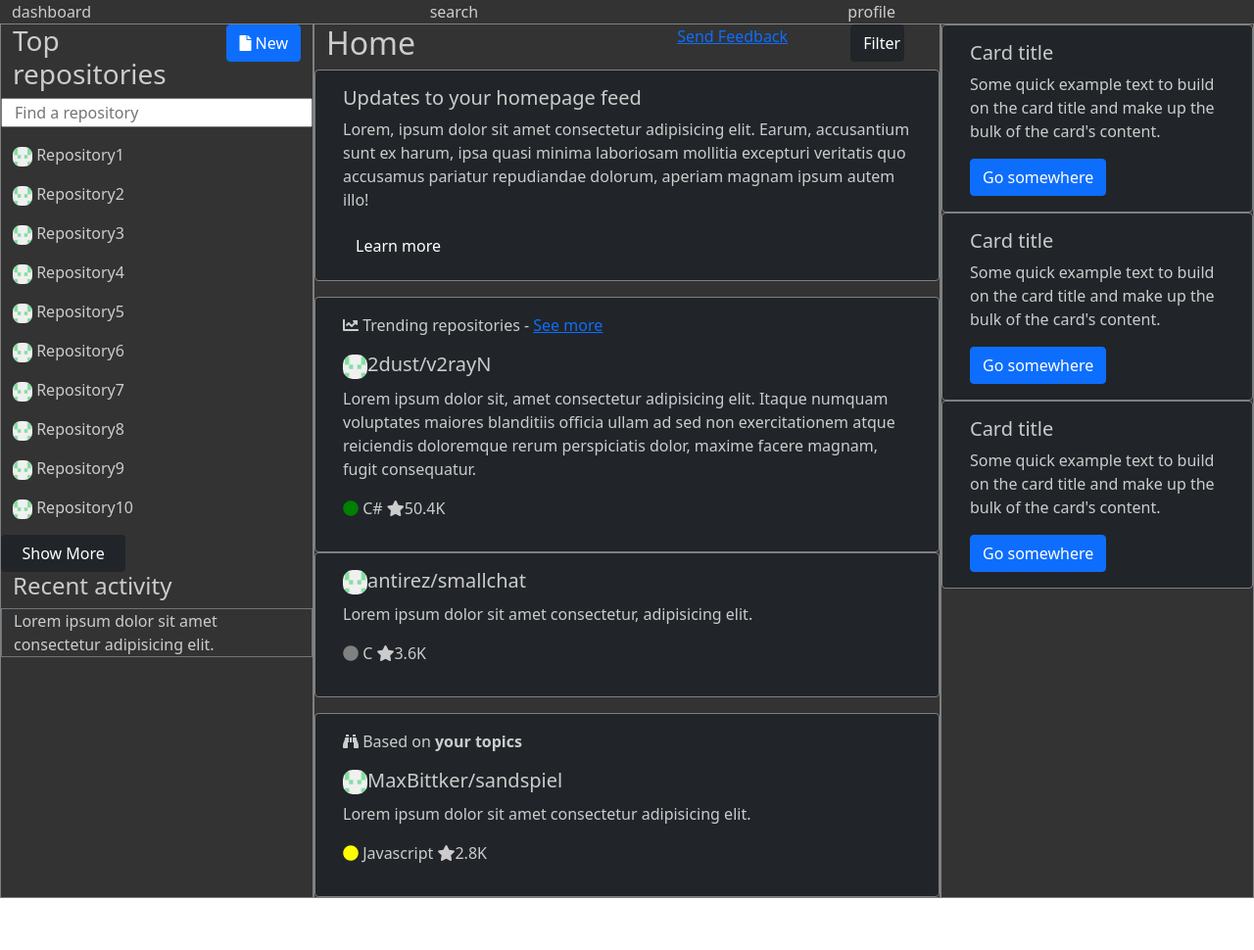
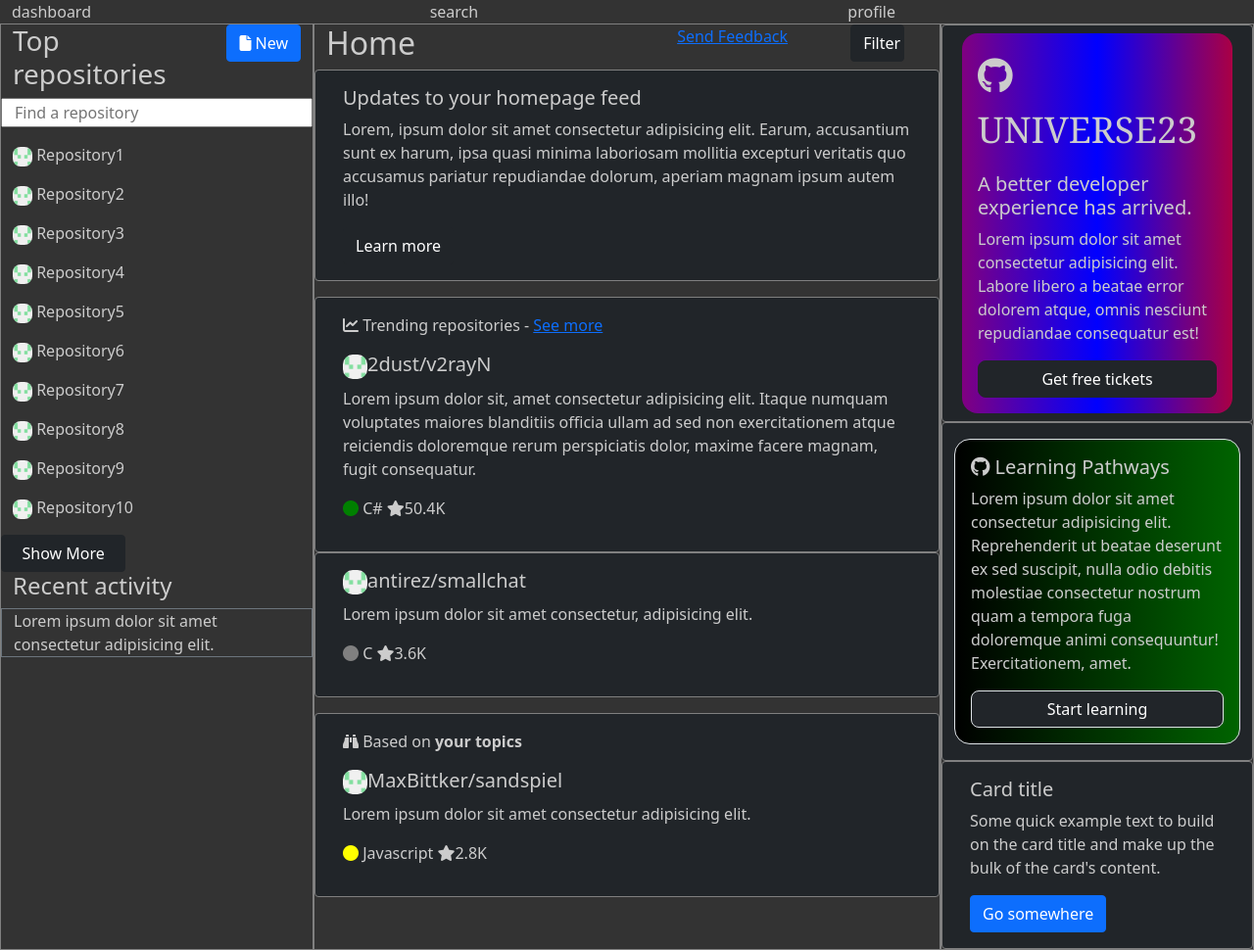
Before and after one commit to edwardgreenwood38/CSS-Build-Your-Fav-mockup, a plain HTML site: page index.html in a window 1280 px wide. Shown: the whole page at 98% size. Before the commit the page ends 917 px from the top, so only its background shows below. Drawn offline with nearby package versions, Linux system fonts and the light colour scheme.

Commit message:
first 2 cards on right col done

```diff
--- a/index.html
+++ b/index.html
@@ -8,7 +8,7 @@
         <meta name="description" content="">
         <meta name="viewport" content="width=device-width, initial-scale=1">
 
-        <link rel="stylesheet" href="https://cdnjs.cloudflare.com/ajax/libs/font-awesome/5.15.4/css/all.min.css">
+        <script src="https://kit.fontawesome.com/bfdff9cfa9.js" crossorigin="anonymous"></script>
         <link href="https://cdn.jsdelivr.net/npm/bootstrap@5.0.2/dist/css/bootstrap.min.css" rel="stylesheet" integrity="sha384-EVSTQN3/azprG1Anm3QDgpJLIm9Nao0Yz1ztcQTwFspd3yD65VohhpuuCOmLASjC" crossorigin="anonymous">
 
         <link rel="stylesheet" href="./style.css">
@@ -110,21 +110,19 @@
                 <div class="col-3">
                     <div class="row">
                         <div class="card bg-dark">
-                            <div class="card-body">
-
-                              <h5 class="card-title">Card title</h5>
-                              <p class="card-text">Some quick example text to build on the card title and make up the bulk of the card's content.</p>
-                              <a href="#" class="btn btn-primary">Go somewhere</a>
+                            <div class="card-body colorfull">
+                              <p class="font_title"><i class="fa-brands fa-github"></i> UNIVERSE23</p>
+                              <h5 class="card-title">A better developer experience has arrived.</h5>Lorem ipsum dolor sit amet consectetur adipisicing elit. Labore libero a beatae error dolorem atque, omnis nesciunt repudiandae consequatur est!</p>
+                              <a href="#" class="btn btn-dark tickets">Get free tickets</a>
                             </div>
                         </div>
                     </div>
                     <div class="row">
                         <div class="card bg-dark">
-                            <!-- <img src="..." class="card-img-top" alt="..."> -->
-                            <div class="card-body">
-                              <h5 class="card-title">Card title</h5>
-                              <p class="card-text">Some quick example text to build on the card title and make up the bulk of the card's content.</p>
-                              <a href="#" class="btn btn-primary">Go somewhere</a>
+                            <div class="card-body border learn">
+                              <h5 class="card-title"><i class="fa-brands fa-github"></i> Learning Pathways</h5>
+                              <p class="card-text">Lorem ipsum dolor sit amet consectetur adipisicing elit. Reprehenderit ut beatae deserunt ex sed suscipit, nulla odio debitis molestiae consectetur nostrum quam a tempora fuga doloremque animi consequuntur! Exercitationem, amet.</p>
+                              <a href="#" class="btn btn-dark border tickets">Start learning</a>
                             </div>
                         </div>
                     </div>
--- a/style.css
+++ b/style.css
@@ -53,3 +53,25 @@ main div:nth-child(2) div:nth-child(1) button {
 .topics {
     margin-top: 1em;
 }
+
+.font_title {
+    font-size: 2.3em;
+    font-family: Georgia, Times, 'Times New Roman', serif;
+}
+
+.colorfull {
+    background: linear-gradient(to right, purple, blue, #AA0044);
+    margin: .5em;
+    border-radius: 1em;
+}
+
+.tickets {
+    width:100%;
+    border-radius: .5em;
+}
+
+.learn {
+    border-radius: 1em;
+    margin: 1em 0;
+    background: linear-gradient(to right, black, darkgreen);
+}
```
